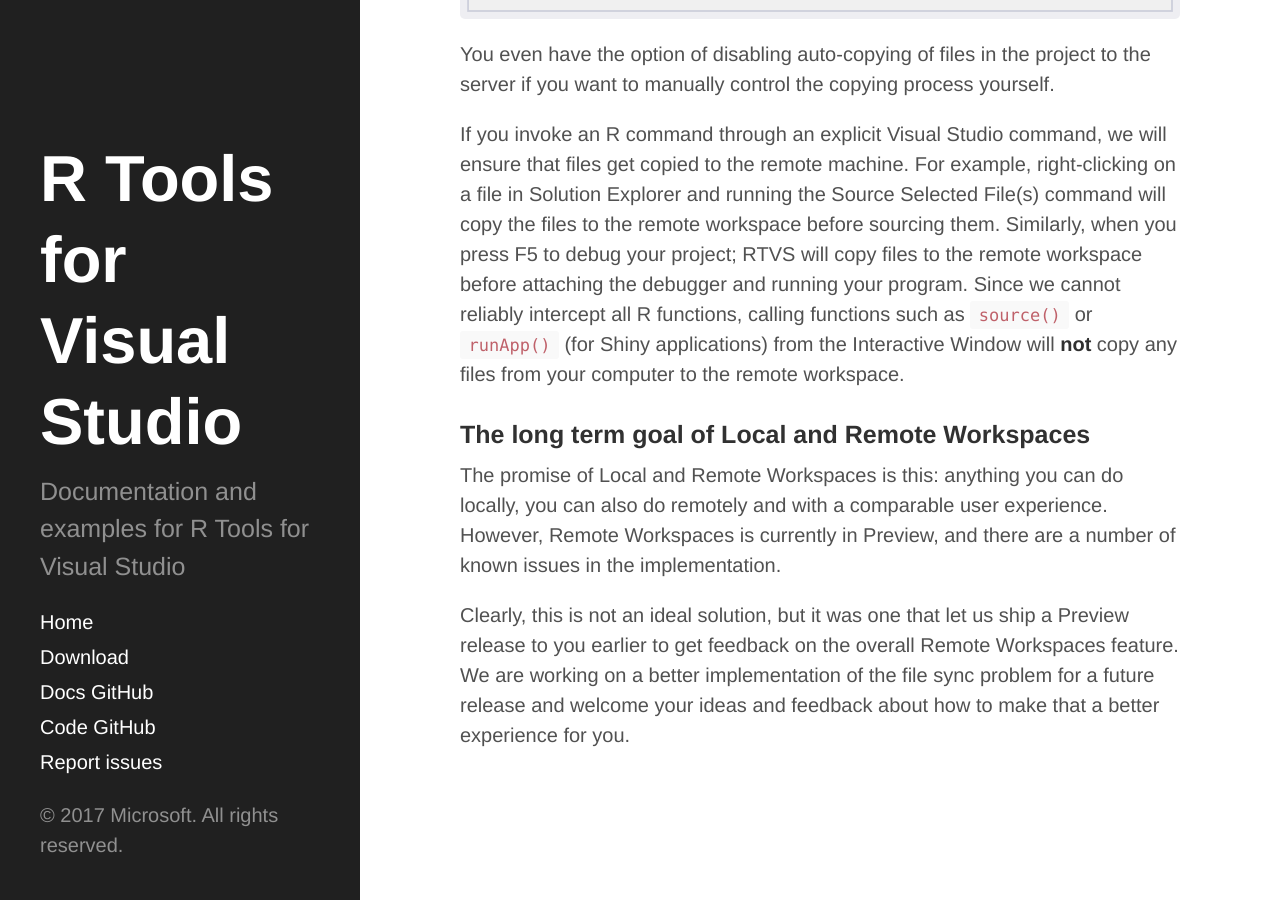
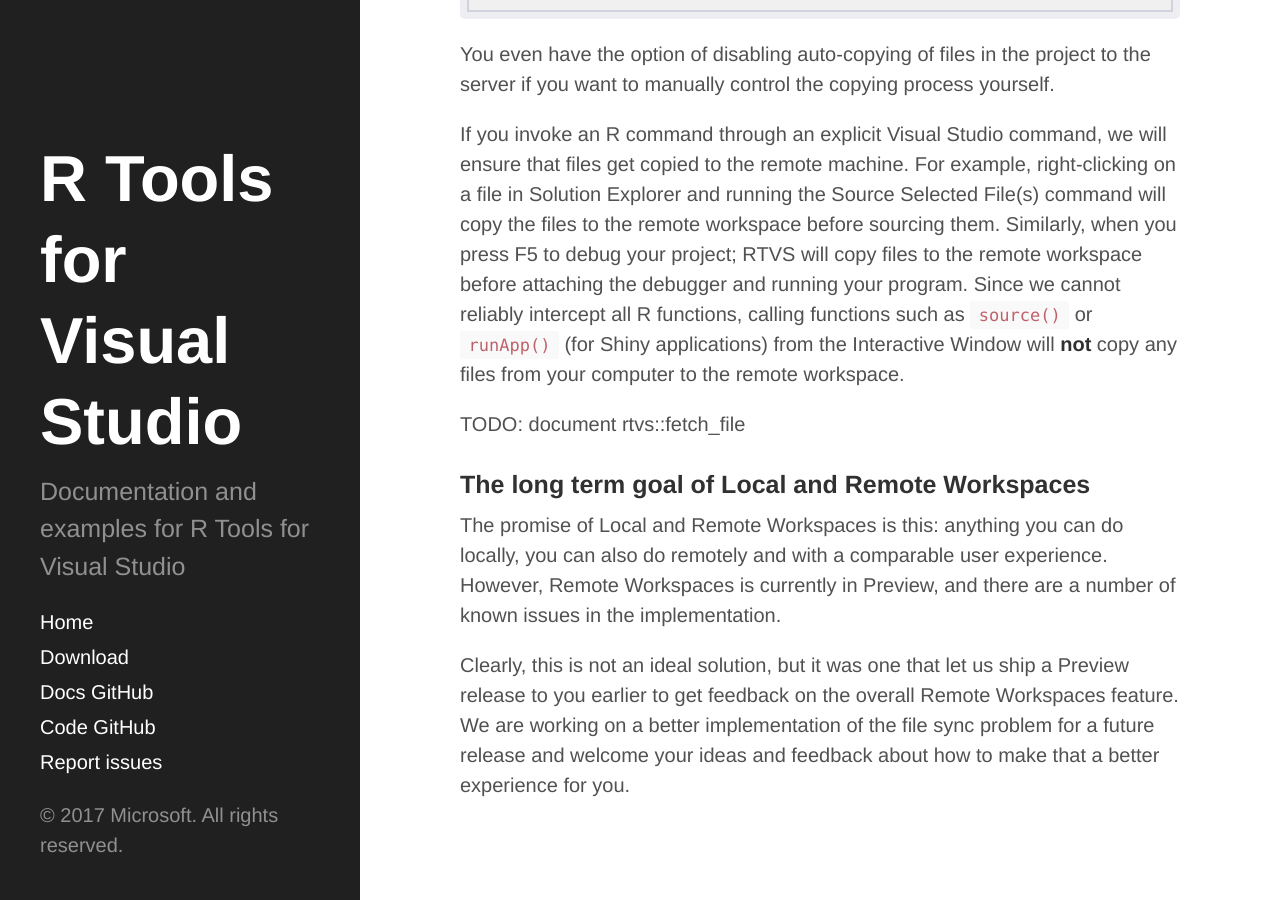
Before and after one commit to microsoft/RTVS-docs, a Jekyll site: the page built from remote-execution.md, in a window 1280 px wide and 900 px high, scrolled down 8400 px. Built offline with Jekyll 4.4.1, drawn with Linux system fonts in a browser that asks for light colours; our own code applies the rules of GitHub Pages for plain Markdown files.

Commit message:
Adding TODO

```diff
--- a/remote-execution.md
+++ b/remote-execution.md
@@ -233,6 +233,8 @@
 or `runApp()` (for Shiny applications) from the Interactive Window will **not**
 copy any files from your computer to the remote workspace.
 
+TODO: document rtvs::fetch_file
+
 ### The long term goal of Local and Remote Workspaces
 
 The promise of Local and Remote Workspaces is this: anything you can do locally,
```
